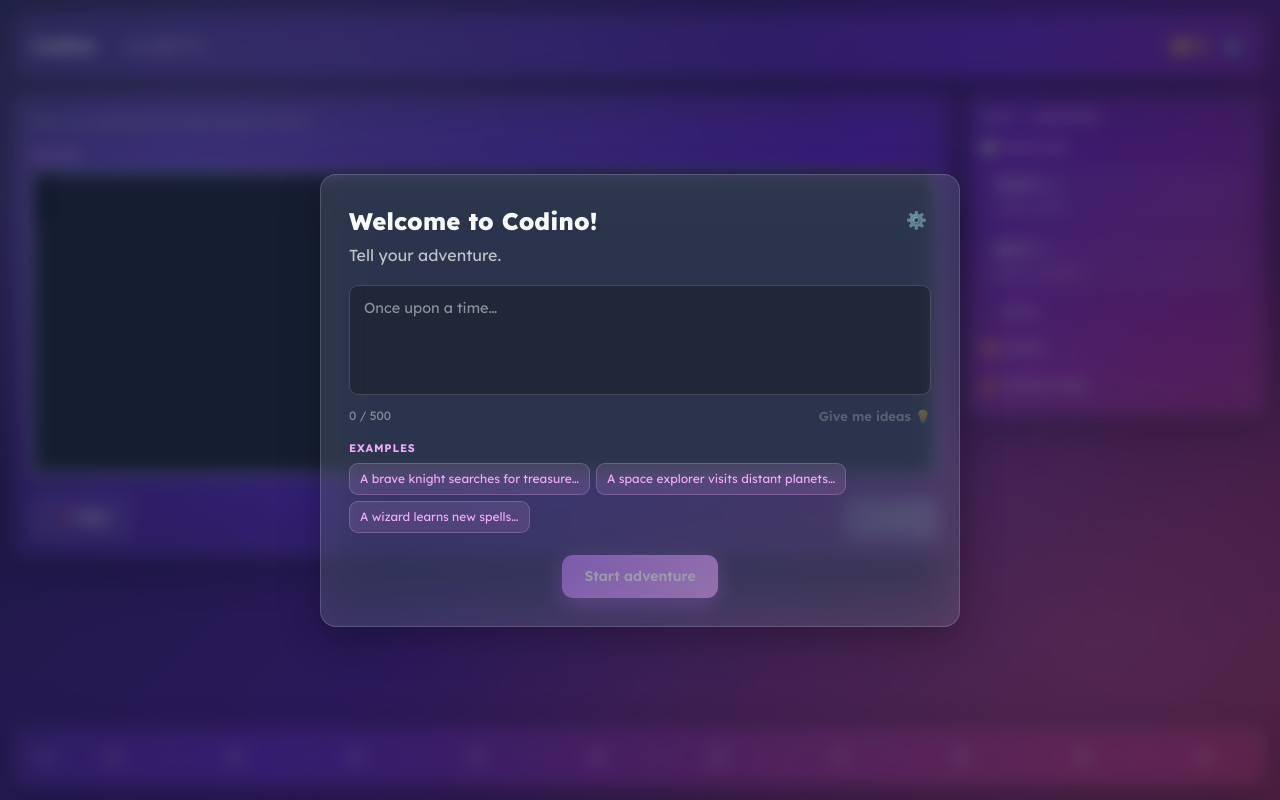
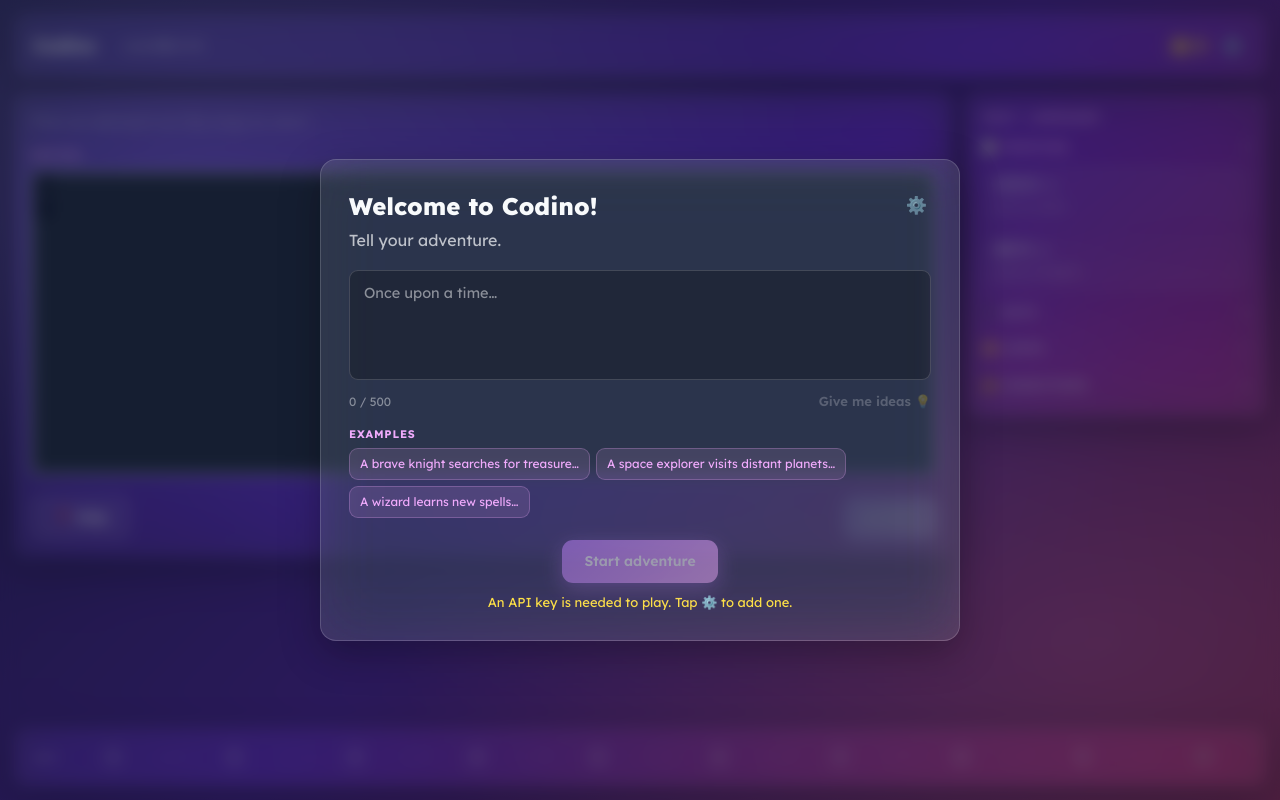
Before and after one commit to acaprari/codino, a React (Vite) app: page / in a window 1280 px wide. Built offline with nearby package versions, Linux system fonts and the light colour scheme.

Commit message:
fix(welcome-modal): block story submission when no API key is set
Without an API key generateMap cannot run, leaving the player in a
broken state (story set, map empty, nothing to interact with). Disable
'Start adventure' and show an amber hint pointing to ⚙️ Settings.

```diff
--- a/src/features/aurora/AuroraApp.tsx
+++ b/src/features/aurora/AuroraApp.tsx
@@ -316,6 +316,7 @@ export function AuroraApp() {
         onSubmit={handleStorySubmit}
         onGetIdeas={apiClient ? handleStoryIdeas : undefined}
         onOpenSettings={() => setSettingsOpen(true)}
+        hasApiKey={!!apiClient}
       />
       <SettingsModal open={settingsOpen} onClose={() => setSettingsOpen(false)} />
       <MapErrorModal
--- a/src/features/aurora/modals/WelcomeStoryModal.tsx
+++ b/src/features/aurora/modals/WelcomeStoryModal.tsx
@@ -8,6 +8,7 @@ interface WelcomeStoryModalProps {
   onSubmit: (story: string) => void;
   onGetIdeas?: () => Promise<string[]>;
   onOpenSettings: () => void;
+  hasApiKey: boolean;
 }
 
 const T = {
@@ -16,6 +17,7 @@ const T = {
     subtitle: 'Racconta la tua avventura.',
     settings: 'Impostazioni',
     ideasDisabled: 'Imposta la chiave API per usare questa funzione',
+    noApiKey: 'Serve una chiave API per giocare. Tocca ⚙️ per aggiungerla.',
     placeholder: "C'era una volta…",
     examples: [
       'Un coraggioso cavaliere alla ricerca del tesoro…',
@@ -33,6 +35,7 @@ const T = {
     subtitle: 'Tell your adventure.',
     settings: 'Settings',
     ideasDisabled: 'Set an API key to use this feature',
+    noApiKey: 'An API key is needed to play. Tap ⚙️ to add one.',
     placeholder: 'Once upon a time…',
     examples: [
       'A brave knight searches for treasure…',
@@ -47,7 +50,7 @@ const T = {
   },
 };
 
-export function WelcomeStoryModal({ open, language, onSubmit, onGetIdeas, onOpenSettings }: WelcomeStoryModalProps) {
+export function WelcomeStoryModal({ open, language, onSubmit, onGetIdeas, onOpenSettings, hasApiKey }: WelcomeStoryModalProps) {
   const t = T[language];
   const [story, setStory] = useState('');
   const [ideasLoading, setIdeasLoading] = useState(false);
@@ -185,11 +188,22 @@ export function WelcomeStoryModal({ open, language, onSubmit, onGetIdeas, onOpen
       <div style={{ marginTop: '22px', textAlign: 'center' }}>
         <AuroraButton
           variant="primary"
-          onClick={() => story.trim() && onSubmit(story.trim())}
-          disabled={!story.trim()}
+          onClick={() => story.trim() && hasApiKey && onSubmit(story.trim())}
+          disabled={!story.trim() || !hasApiKey}
         >
           {t.submit}
         </AuroraButton>
+        {!hasApiKey && (
+          <p style={{
+            marginTop: '10px',
+            fontSize: '13px',
+            color: 'var(--aurora-accent-amber)',
+            fontFamily: 'var(--aurora-font-ui)',
+            lineHeight: 1.4,
+          }}>
+            {t.noApiKey}
+          </p>
+        )}
       </div>
     </AuroraModal>
   );
```
